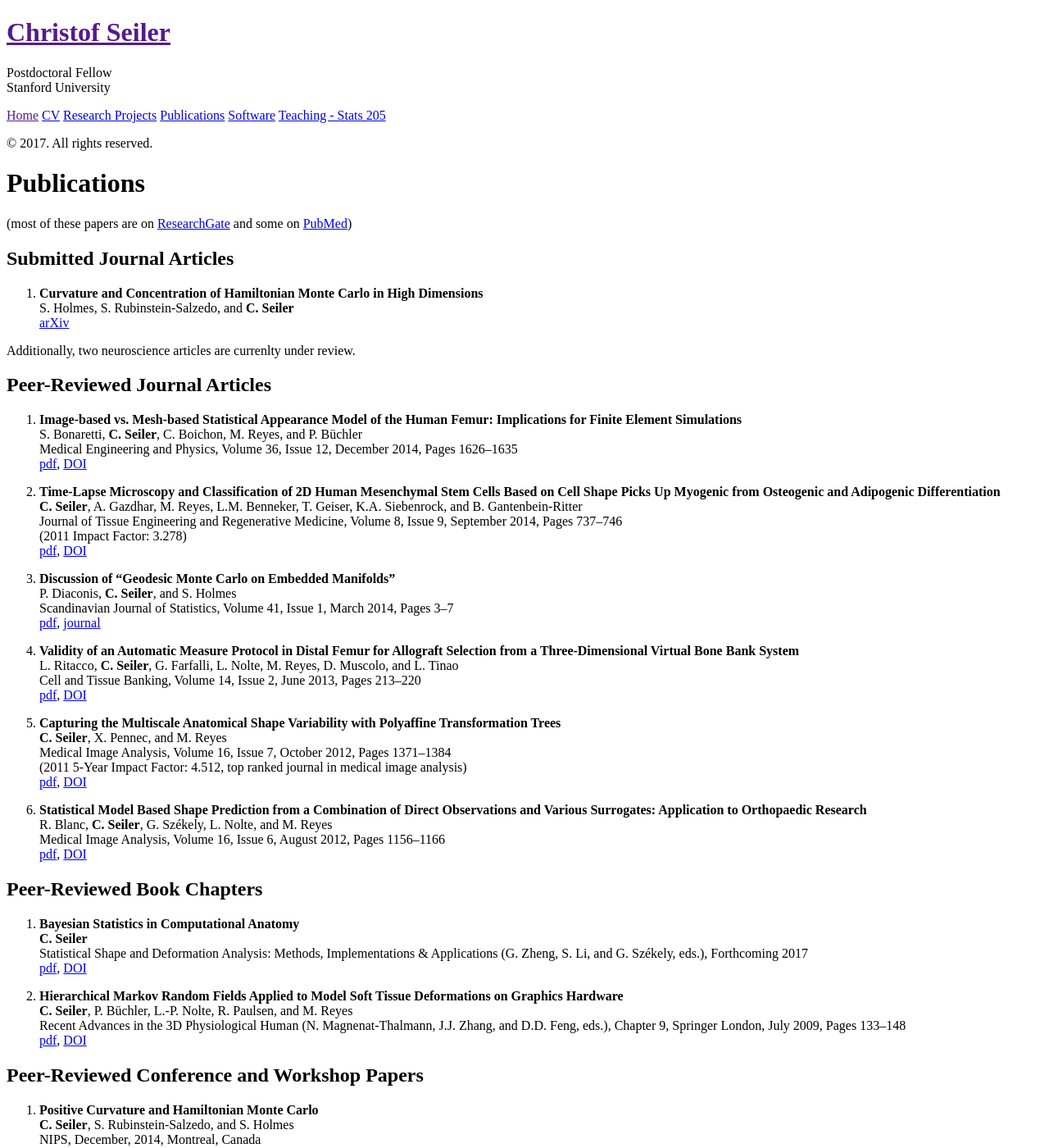
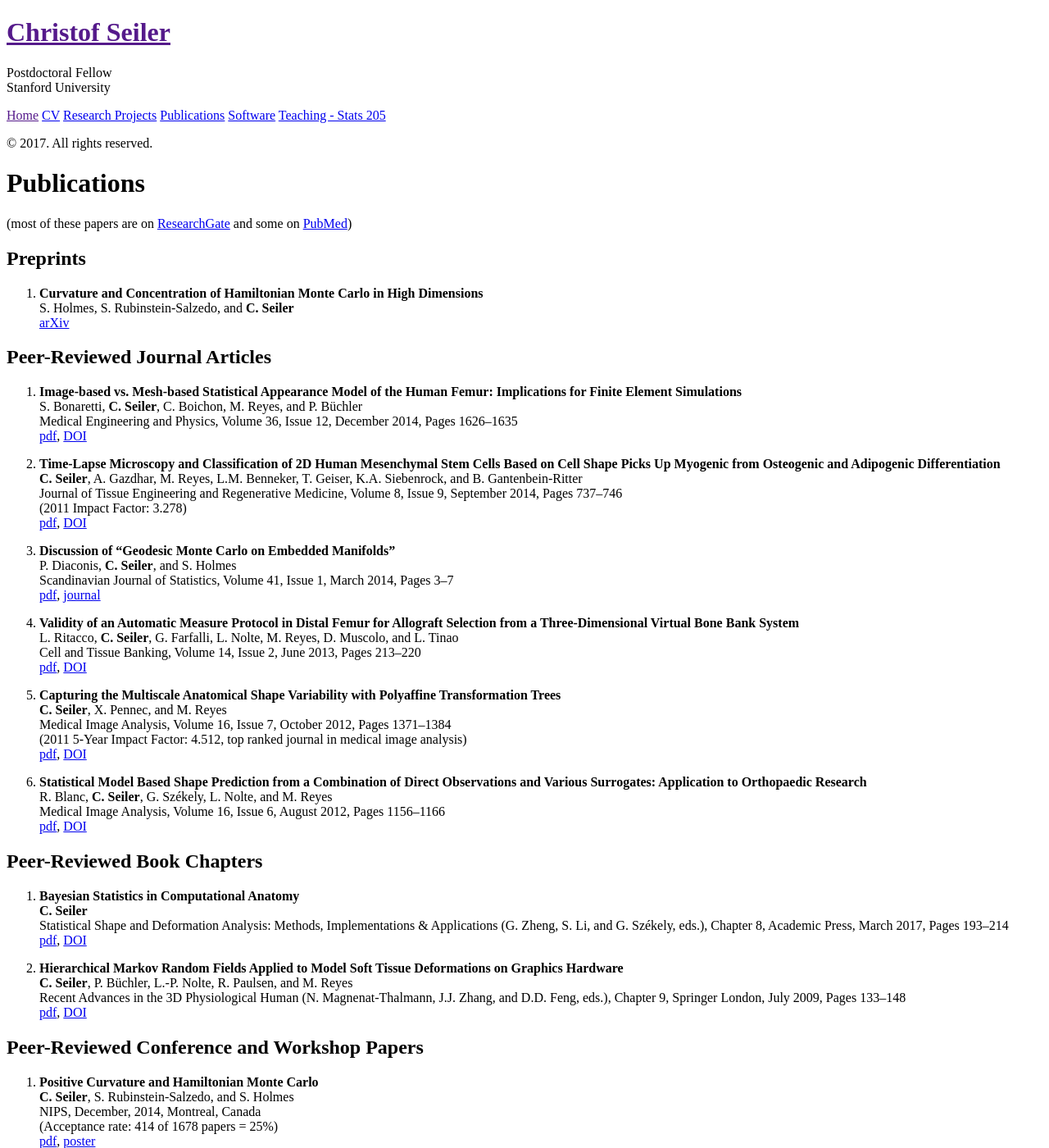
Before and after one commit to ChristofSeiler/ChristofSeiler.github.io, a Jekyll site: the page built from publications.md, in a window 1280 px wide and 1400 px high. Shown: the whole window at 82% size. Built offline with Jekyll 4.4.1, drawn with Linux system fonts in a browser that asks for light colours.

Commit message:
updated publications

```diff
--- a/publications.md
+++ b/publications.md
@@ -5,13 +5,11 @@ title: Publications
 
 (most of these papers are on [ResearchGate](https://www.researchgate.net/profile/Christof_Seiler/publications/) and some on [PubMed](http://www.ncbi.nlm.nih.gov/pubmed?term=christof%20seiler))
 
-## Submitted Journal Articles
+## Preprints
 
 1. **Curvature and Concentration of Hamiltonian Monte Carlo in High Dimensions** <br>
 S. Holmes, S. Rubinstein-Salzedo, and **C. Seiler** <br>
 [arXiv](http://arxiv.org/abs/1407.1114)
-
-Additionally, two neuroscience articles are currenlty under review.
 
 ## Peer-Reviewed Journal Articles
 
@@ -51,7 +49,7 @@ Medical Image Analysis, Volume 16, Issue 6, August 2012, Pages 1156&ndash;1166 <
 
 1. **Bayesian Statistics in Computational Anatomy** <br>
 **C. Seiler** <br>
-Statistical Shape and Deformation Analysis: Methods, Implementations & Applications (G. Zheng, S. Li, and G. Sz&eacute;kely, eds.), Forthcoming 2017 <br>
+Statistical Shape and Deformation Analysis: Methods, Implementations & Applications (G. Zheng, S. Li, and G. Sz&eacute;kely, eds.), Chapter 8, Academic Press, March 2017, Pages 193&ndash;214 <br>
 [pdf](https://christofseiler.github.io/Preprint_Bayesian_CA.pdf), [DOI](https://www.elsevier.com/books/statistical-shape-and-deformation-analysis/zheng/978-0-12-810493-4)
 
 2. **Hierarchical Markov Random Fields Applied to Model Soft Tissue Deformations on Graphics Hardware** <br>
```
